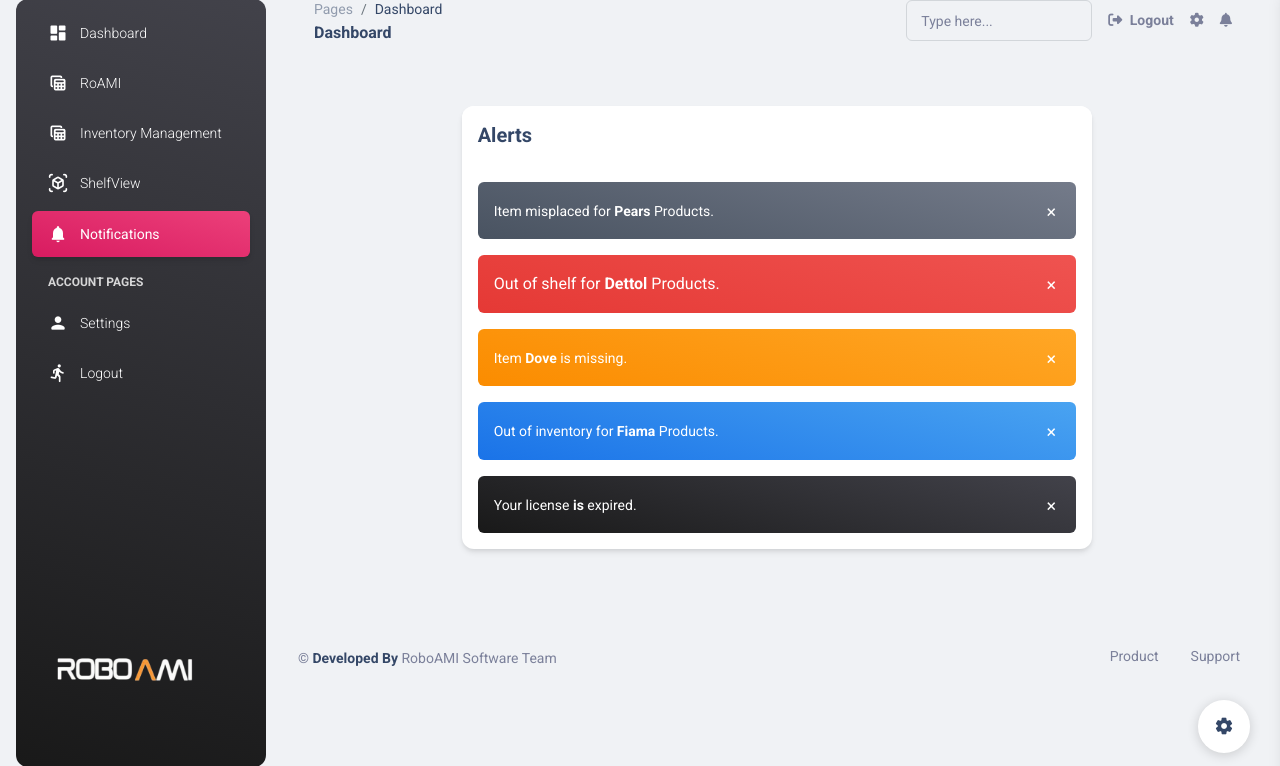
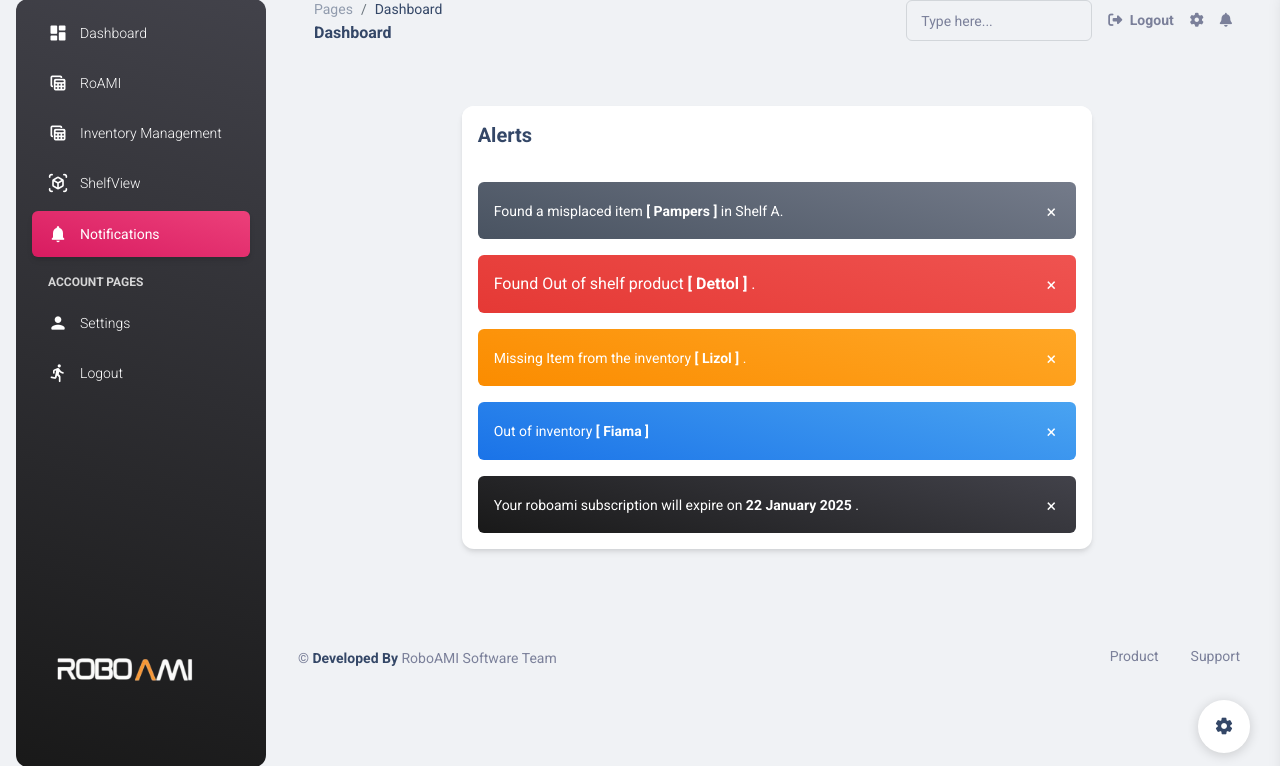
Before and after one commit to TechMaverik/RoAMI_Perception_Demo, a Flask app: page /notifications.html in a window 1280 px wide. Shown: the part 17-783 px from the top of the page. Run offline with Flask 2, Linux system fonts and the light colour scheme; the visitor is signed in with stand-in values (Sample User, id 1); some libraries are stand-ins or nearby versions.

Commit message:
notification updates

```diff
--- a/apps/templates/home/notifications.html
+++ b/apps/templates/home/notifications.html
@@ -16,31 +16,31 @@
             </div>
             <div class="card-body p-3 pb-0">
               <div class="alert alert-secondary alert-dismissible text-white" role="alert">
-                <span class="text-sm">Item misplaced for <a href="javascript:;" class="alert-link text-white"> Pears </a> Products.</span>
+                <span class="text-sm">Found a misplaced item <a href="javascript:;" class="alert-link text-white"> [ Pampers ]</a> in Shelf A.</span>
                 <button type="button" class="btn-close text-lg py-3 opacity-10" data-bs-dismiss="alert" aria-label="Close">
                   <span aria-hidden="true">&times;</span>
                 </button>
               </div>
               <div class="alert alert-danger alert-dismissible text-white" role="alert">
-                <span class="text-s">Out of shelf for </span> <a href="javascript:;" class="alert-link text-white"> Dettol </a> Products.</span>
+                <span class="text-s">Found Out of shelf product</span> <a href="javascript:;" class="alert-link text-white">[ Dettol ]  </a> .</span>
                 <button type="button" class="btn-close text-lg py-3 opacity-10" data-bs-dismiss="alert" aria-label="Close">
                   <span aria-hidden="true">&times;</span>
                 </button>
               </div>
               <div class="alert alert-warning alert-dismissible text-white" role="alert">
-                <span class="text-sm">Item <a href="javascript:;" class="alert-link text-white"> Dove </a>is missing.</span>
+                <span class="text-sm">Missing Item from the inventory<a href="javascript:;" class="alert-link text-white"> [ Lizol ] </a>.</span>
                 <button type="button" class="btn-close text-lg py-3 opacity-10" data-bs-dismiss="alert" aria-label="Close">
                   <span aria-hidden="true">&times;</span>
                 </button>
               </div>
               <div class="alert alert-info alert-dismissible text-white" role="alert">
-                <span class="text-sm"> Out of inventory for <a href="javascript:;" class="alert-link text-white"> Fiama </a> Products.</span>
+                <span class="text-sm"> Out of inventory <a href="javascript:;" class="alert-link text-white">[ Fiama ]</a></span>
                 <button type="button" class="btn-close text-lg py-3 opacity-10" data-bs-dismiss="alert" aria-label="Close">
                   <span aria-hidden="true">&times;</span>
                 </button>
               </div>
               <div class="alert alert-dark alert-dismissible text-white" role="alert">
-                <span class="text-sm"> Your license <a href="javascript:;" class="alert-link text-white"> is </a> expired.</span>
+                <span class="text-sm"> Your roboami subscription will expire on<a href="javascript:;" class="alert-link text-white"> 22 January 2025 </a> .</span>
                 <button type="button" class="btn-close text-lg py-3 opacity-10" data-bs-dismiss="alert" aria-label="Close">
                   <span aria-hidden="true">&times;</span>
                 </button>
```
